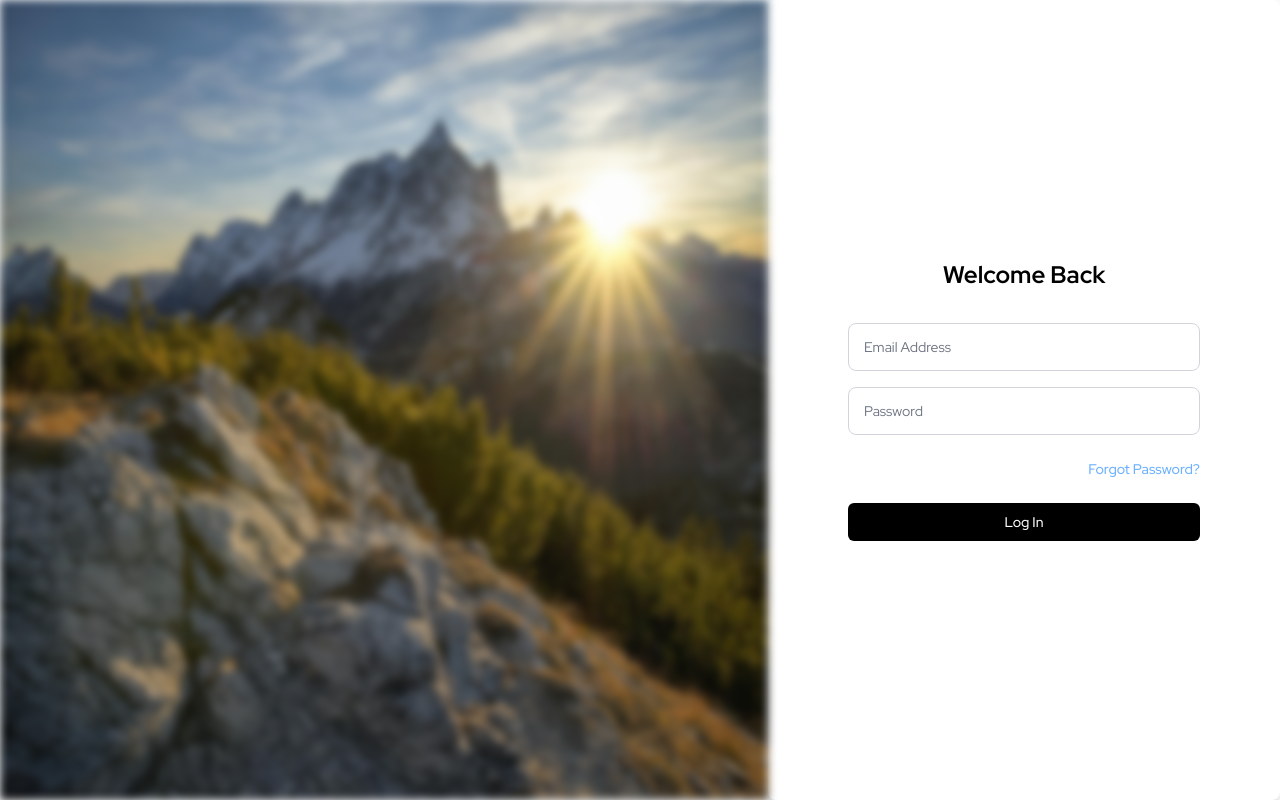
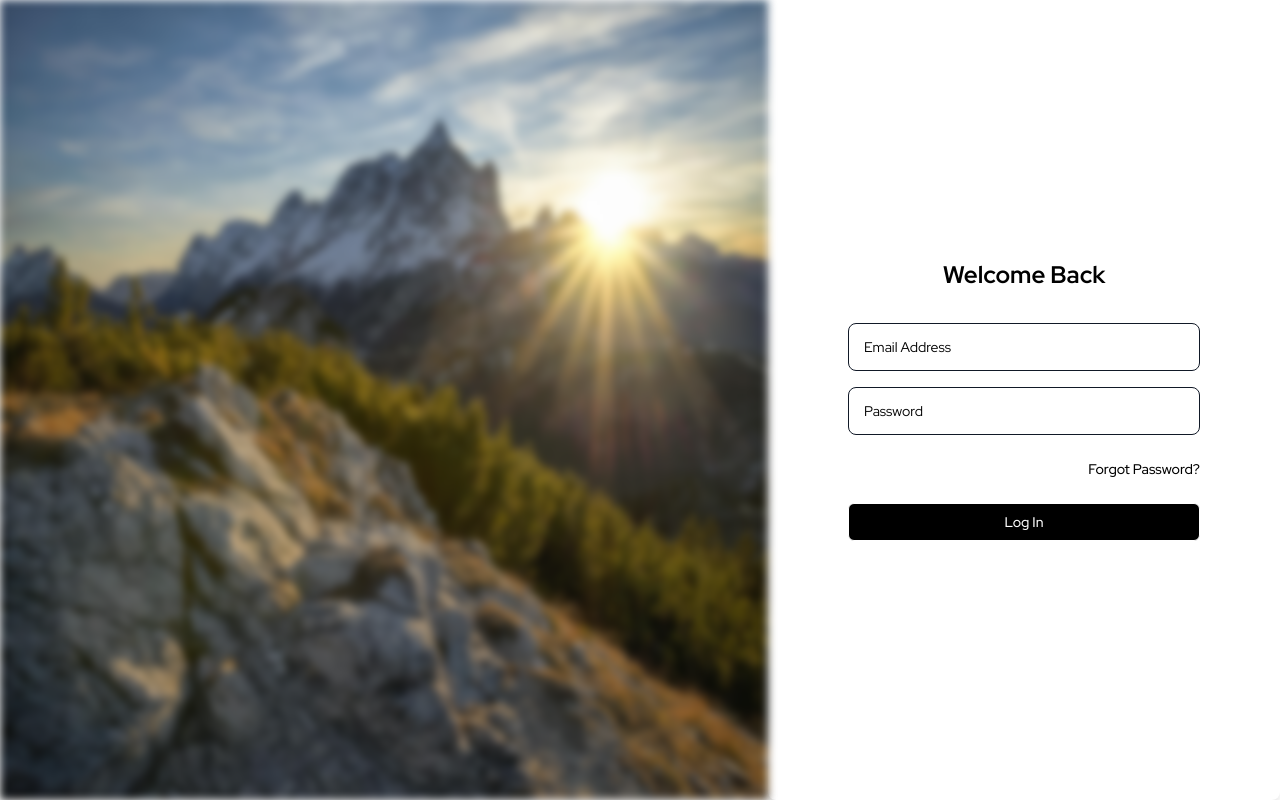
Before and after one commit to TACodeLibrary/OnDemandAdmin, a React (Vite) app: page / in a window 1280 px wide. Built offline with nearby package versions, Linux system fonts and the light colour scheme; no server answers.

Commit message:
login api implemented

```diff
--- a/package.json
+++ b/package.json
@@ -13,6 +13,9 @@
     "@hookform/resolvers": "^3.9.0",
     "@reduxjs/toolkit": "^2.2.7",
     "async-mutex": "^0.5.0",
+    "buffer": "^6.0.3",
+    "crypto": "^1.0.1",
+    "crypto-browserify": "^3.12.0",
     "crypto-js": "^4.2.0",
     "node-forge": "^1.3.1",
     "react": "^18.3.1",
--- a/src/index.css
+++ b/src/index.css
@@ -4,6 +4,73 @@
 @tailwind utilities;
 
 @layer base {
+  :root {
+    /* Base Colors */
+    --white: #FFFFFF;
+    --black: #000000;
+
+    /* Gray Colors */
+    --gray-50: #F9FAFB;
+    --gray-100: #F3F4F6;
+    --gray-200: #E5E7EB;
+    --gray-300: #D2D6DB;
+    --gray-400: #9DAAAE;
+    --gray-500: #6C737F;
+    --gray-600: #4D5761;
+    --gray-700: #384250;
+    --gray-800: #1F2A37;
+    --gray-900: #111927;
+
+    /* Primary Colors */
+    --primary-50: #E3F0F8;
+    --primary-100: #BADBEF;
+    --primary-200: #90C0E5;
+    --primary-300: #69A8D9;
+    --primary-400: #4E97D3;
+    --primary-500: #3786CC;
+    --primary-600: #307ABF;
+    --primary-700: #2869AD;
+    --primary-800: #21599B;
+    --primary-900: #153C7C;
+
+
+    /* Error Colors */
+    --error-50: #FEF3F2;
+    --error-100: #FEE4E2;
+    --error-200: #FECDCA;
+    --error-300: #FDA29B;
+    --error-400: #F97066;
+    --error-500: #F04438;
+    --error-600: #D92D20;
+    --error-700: #B42318;
+    --error-800: #912018;
+    --error-900: #7A271A;
+
+    /* Warning Colors */
+    --warning-50: #FFFAEB;
+    --warning-100: #FDF6C7;
+    --warning-200: #FEDF89;
+    --warning-300: #FEC84B;
+    --warning-400: #FDB022;
+    --warning-500: #F79009;
+    --warning-600: #DC6803;
+    --warning-700: #B54708;
+    --warning-800: #93370D;
+    --warning-900: #7A2E0E;
+
+    /* Success Colors */
+    --success-50: #ECFDF3;
+    --success-100: #D1FADF;
+    --success-200: #A6F4C5;
+    --success-300: #6CE9A6;
+    --success-400: #32D583;
+    --success-500: #12B76A;
+    --success-600: #039855;
+    --success-700: #027A48;
+    --success-800: #05603A;
+    --success-900: #054F31;
+  }
+
   body {
     @apply font-red-hat;
   }
--- a/src/pages/auth/login/index.tsx
+++ b/src/pages/auth/login/index.tsx
@@ -5,7 +5,7 @@ import { LoginFormSchema } from '../../../schema';
 import { Link } from 'react-router-dom';
 import { useLoginMutation } from '../../../rtk/endpoints/authApi';
 import { toast } from 'sonner';
-import { aesDecrypt, aesEncrypt } from '../../../utils/aes-encrypt-decrypt';
+import { aesEncrypt } from '../../../utils/aes-encrypt-decrypt';
 
 type LoginSchema = z.infer<typeof LoginFormSchema>;
 
@@ -20,8 +20,6 @@ const Login = () => {
     const [login, { isLoading }] = useLoginMutation();
 
     const onSubmit = async ({ email, password }: LoginSchema) => {
-        console.log(aesEncrypt(email));
-        console.log(aesDecrypt(aesEncrypt(email)))
         try {
             const res = await login({
                 email : aesEncrypt(email),
@@ -32,6 +30,7 @@ const Login = () => {
             if(res?.error){
                 throw res.error
             }
+
 
             toast.success('Login Success!')
 
--- a/src/utils/aes-encrypt-decrypt.ts
+++ b/src/utils/aes-encrypt-decrypt.ts
@@ -1,23 +1,34 @@
-import crypto from "crypto-js";
+const AES_SECRET_KEY = import.meta.env.VITE_APP_AES_SECRET_KEY;
+const AES_SECRET_IV = import.meta.env.VITE_APP_AES_SECRET_IV_KEY;
 
-const secretIV = import.meta.env.VITE_APP_AES_SECRET_IV_KEY as string
-const secretKey = import.meta.env.VITE_APP_AES_SECRET_KEY as string
 
-export const aesEncrypt = (plainText: string | number): string => {
-  if (typeof plainText === "number") plainText = plainText.toString();
-  const iv = crypto.enc.Utf8.parse(secretIV);
-  const key = crypto.enc.Utf8.parse(secretKey);
-  const encrypted = crypto.AES.encrypt(plainText, key, { iv, mode: crypto.mode.CBC, padding: crypto.pad.Pkcs7 });
-  return encrypted.toString();
+import * as CryptoJS from 'crypto-js';
+
+const secretKey = CryptoJS.enc.Hex.parse(AES_SECRET_KEY);
+const ivKey = CryptoJS.enc.Hex.parse(AES_SECRET_IV);
+
+
+export const aesEncrypt = (data: string) => {
+  const encrypted = CryptoJS.AES.encrypt(data, secretKey, {
+    iv: ivKey,
+    mode: CryptoJS.mode.CBC,
+    padding: CryptoJS.pad.Pkcs7,
+  });
+  // Convert ciphertext to Hex string to match backend expectations
+  return encrypted.ciphertext.toString(CryptoJS.enc.Hex);
 };
 
-export const aesDecrypt = (encryptedText: string): string => {
-  if (typeof encryptedText !== "string") return "";
-  const iv = crypto.enc.Utf8.parse(secretIV);
-  const key = crypto.enc.Utf8.parse(secretKey);
-  const decrypted = crypto.AES.decrypt(encryptedText, key, { iv, mode: crypto.mode.CBC, padding: crypto.pad.Pkcs7 });
-  return decrypted.toString(crypto.enc.Utf8);
+export const aesDecrypt = (encrypted: string) => {
+  const encryptedHexStr = CryptoJS.enc.Hex.parse(encrypted);
+  const encryptedBase64Str = CryptoJS.enc.Base64.stringify(encryptedHexStr);
+  const decrypted = CryptoJS.AES.decrypt(encryptedBase64Str, secretKey, {
+    iv: ivKey,
+    mode: CryptoJS.mode.CBC,
+    padding: CryptoJS.pad.Pkcs7,
+  });
+  return decrypted.toString(CryptoJS.enc.Utf8);
 };
+
 
 export const decryptObjectValues = <T extends Record<string, any>>(object: T, keysToDecrypt: string[]): T => {
   const decryptedObject: T = { ...object };
@@ -47,47 +58,3 @@ const decryptValue = (value: any, key: string | null = null): any => {
     return value;
   }
 };
-
-// import forge from "node-forge";
-// const AES_SECRET_IV = import.meta.env.VITE_APP_AES_SECRET_IV_KEY as string
-// const AES_SECRET_KEY = import.meta.env.VITE_APP_AES_SECRET_KEY as string
-// console.log(AES_SECRET_IV)
-
-// // Function to encrypt data
-// export const encrypt = (data: string) => {
-//   try {
-//     const cipher = forge.cipher.createCipher(
-//       "AES-CBC",
-//       forge.util.hexToBytes(AES_SECRET_KEY)
-//     );
-//     cipher.start({ iv: forge.util.hexToBytes(AES_SECRET_IV) });
-//     cipher.update(forge.util.createBuffer(data, "utf8")); // Assuming input is string
-//     cipher.finish();
-
-//     return cipher.output.toHex();
-//   } catch (error) {
-//     console.error("Encryption error:", error);
-//   }
-// };
-
-// // Function to decrypt data
-// export const decrypt = (encryptedHex: string) => {
-//   if (!encryptedHex) {
-//     return null;
-//   }
-//   try {
-//     const iv = forge.util.hexToBytes(AES_SECRET_IV);
-//     const key = forge.util.hexToBytes(AES_SECRET_KEY);
-
-//     const decipher = forge.cipher.createDecipher("AES-CBC", key);
-//     decipher.start({ iv: iv });
-//     decipher.update(
-//       forge.util.createBuffer(forge.util.hexToBytes(encryptedHex))
-//     );
-//     decipher.finish();
-//     return decipher.output.toString();
-//   } catch (error) {
-//     console.error("Decryption error:", error);
-//     return null;
-//   }
-// };
--- a/tailwind.config.js
+++ b/tailwind.config.js
@@ -4,13 +4,16 @@ export default {
   theme: {
     extend: {
       fontFamily: {
-        'red-hat': ['"Red Hat Display"', 'sans-serif'], // Set Red Hat Display as the global sans-serif font
+        'red-hat': "Red Hat Display, sans-serif", // Set Red Hat Display as the global sans-serif font
       },
-      colors : {
-        primary : '#6BB1FF',
-
+    },
+    colors : {
+      white : 'var(--white)',
+      black : 'var(--black)',
+      gray : {
+        900 : 'var(--gray-900)',
       }
-    },
+    }
   },
   plugins: [],
 }
--- a/tsconfig.json
+++ b/tsconfig.json
@@ -6,6 +6,6 @@
   ],
   "compilerOptions": {
     // ...
-    "strict": true
+    "strict": true,
   }
 }
--- a/vite.config.ts
+++ b/vite.config.ts
@@ -7,6 +7,7 @@ export default defineConfig({
   resolve: {
     alias: {
       '@': '/src',
+      crypto: 'crypto-browserify',
     },
     extensions: ['.ts', '.tsx', '.js', '.jsx', '.json', '.mjs'],
   },
```
Also changed, not shown: src/rtk/features/authSlice.ts (added, +25 -0 lines), src/types/auth.ts (added, +22 -0 lines), 1 other file (tests, documents, lock files or other folders).
